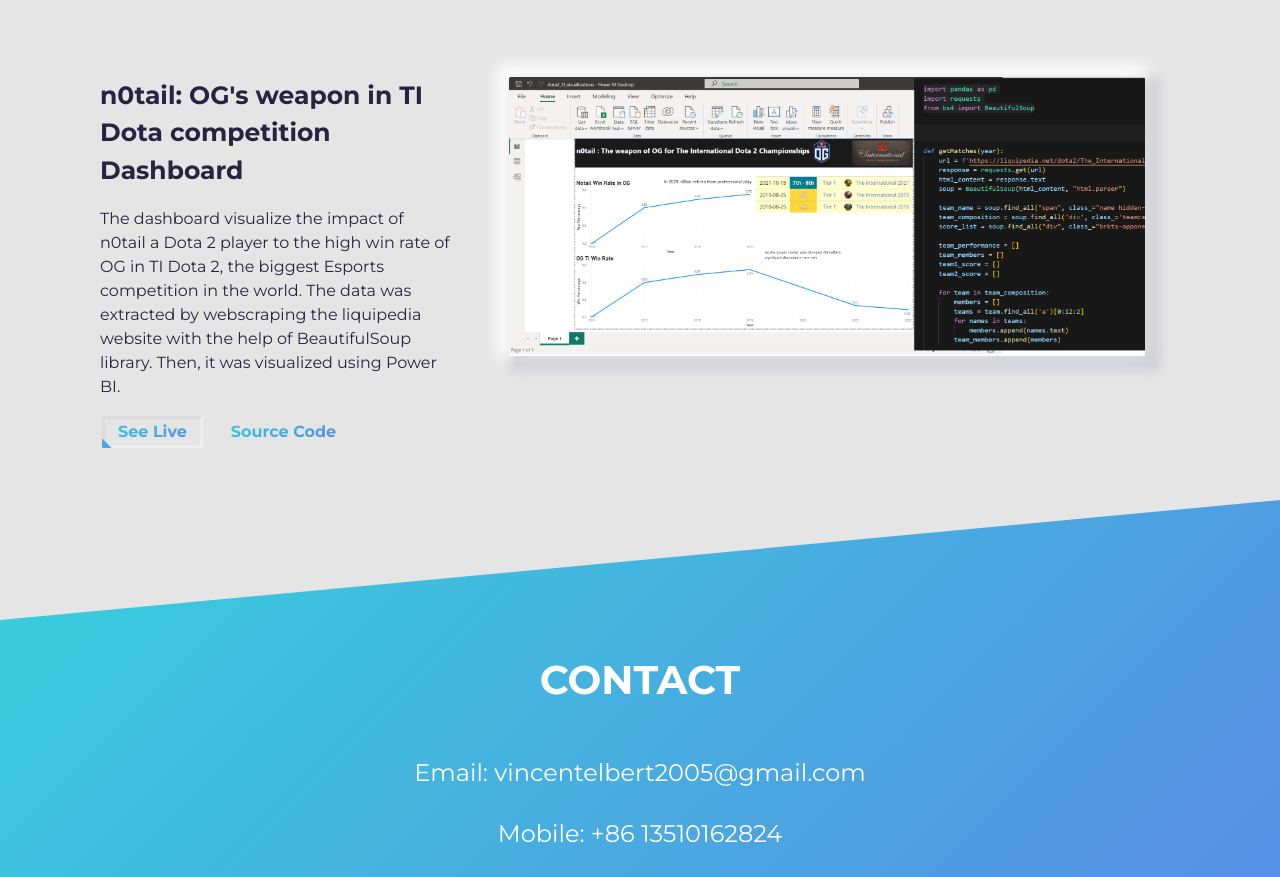
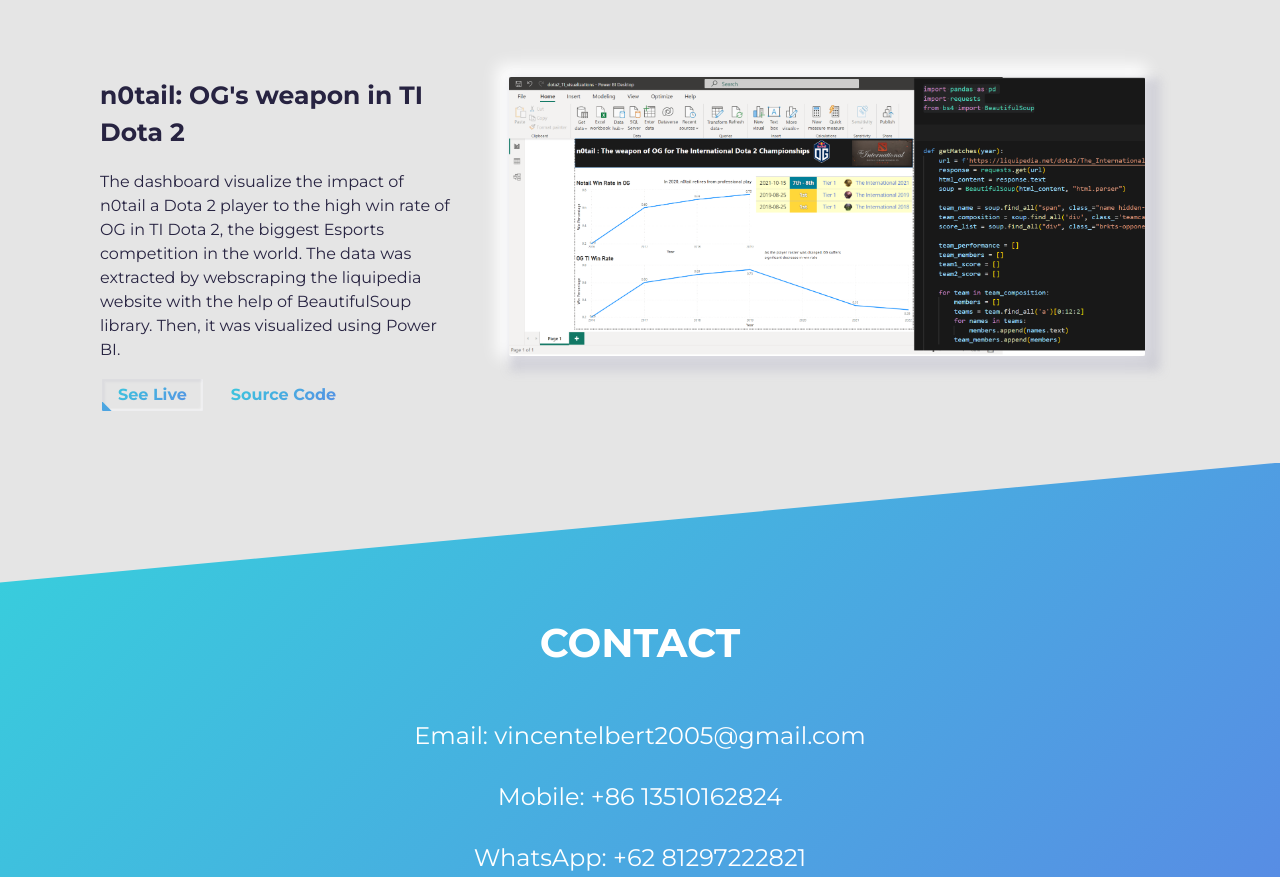
Before and after one commit to VincentElbert/github_portfolio, a plain HTML site: page index.html in a window 1280 px wide. Shown: the part 2307-3184 px from the top of the page. Drawn offline with Linux system fonts and the light colour scheme.

Commit message:
Update index.html

```diff
--- a/index.html
+++ b/index.html
@@ -235,7 +235,7 @@
           <!-- Each .row is a project -->
           <article class="row">
             <div class="project-wrapper__text">
-              <h3 class="project-wrapper__text-title">n0tail: OG's weapon in TI Dota competition Dashboard</h3>
+              <h3 class="project-wrapper__text-title">n0tail: OG's weapon in TI Dota 2</h3>
               <p class="project-wrapper__text-info">
                 The dashboard visualize the impact of n0tail a Dota 2 player to the high win rate
                 of OG in TI Dota 2, the biggest Esports competition in the world. The data was extracted
```
